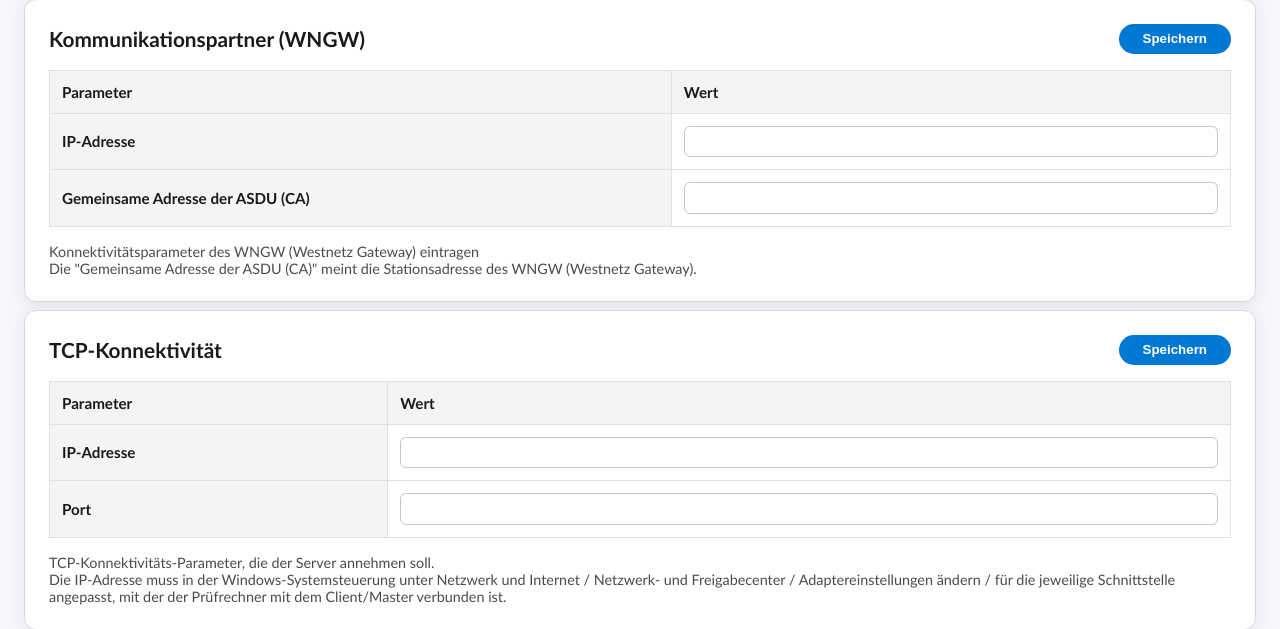
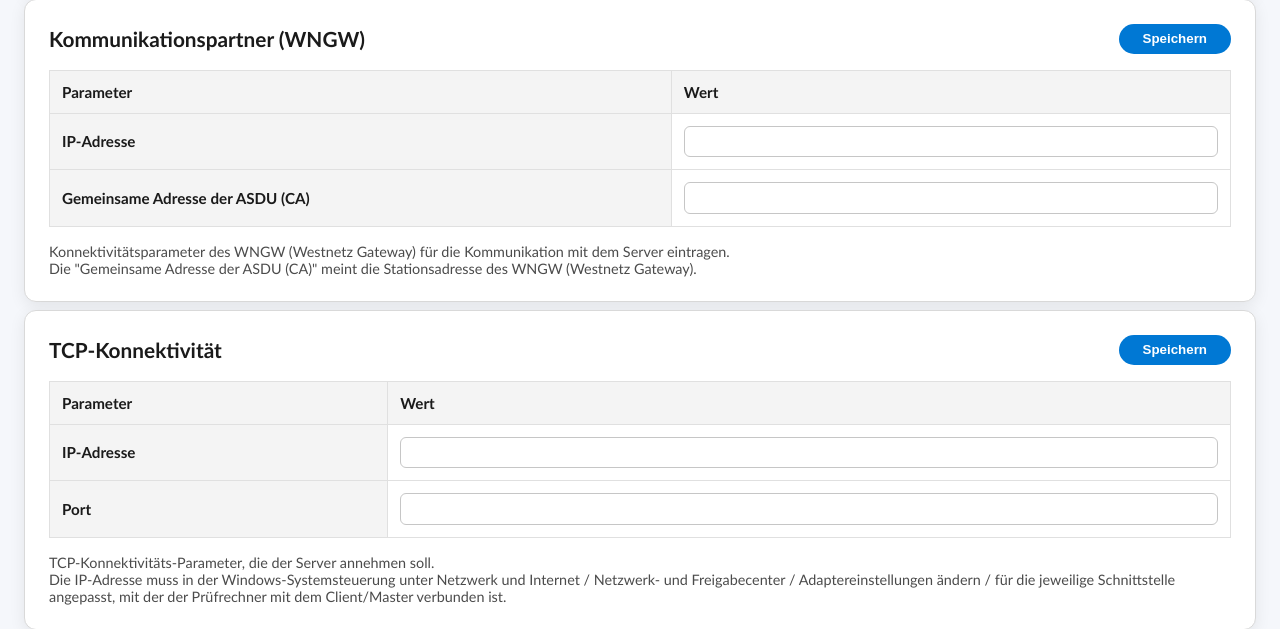
Before and after one commit to RevolutionaryAd67/WNGW-Test-Tool-2.0, a Flask app: page /einstellungen/server in a window 1280 px wide. Shown: the part 281-910 px from the top of the page. Run offline with Flask 3, Linux system fonts and the light colour scheme.

Commit message:
Update server.html

```diff
--- a/frontend/templates/server.html
+++ b/frontend/templates/server.html
@@ -49,7 +49,7 @@
     "id": "kommunikationspartner",
     "page_key": "einstellungen_server",
     "title": "Kommunikationspartner (WNGW)",
-    "note": "<p>Konnektivitätsparameter des WNGW (Westnetz Gateway) eintragen</p><p>Die &quot;Gemeinsame Adresse der ASDU (CA)&quot; meint die Stationsadresse des WNGW (Westnetz Gateway).</p>",
+    "note": "<p>Konnektivitätsparameter des WNGW (Westnetz Gateway) für die Kommunikation mit dem Server eintragen.</p><p>Die &quot;Gemeinsame Adresse der ASDU (CA)&quot; meint die Stationsadresse des WNGW (Westnetz Gateway).</p>",
     "table": {
         "columns": columns,
         "rows": rows
```
